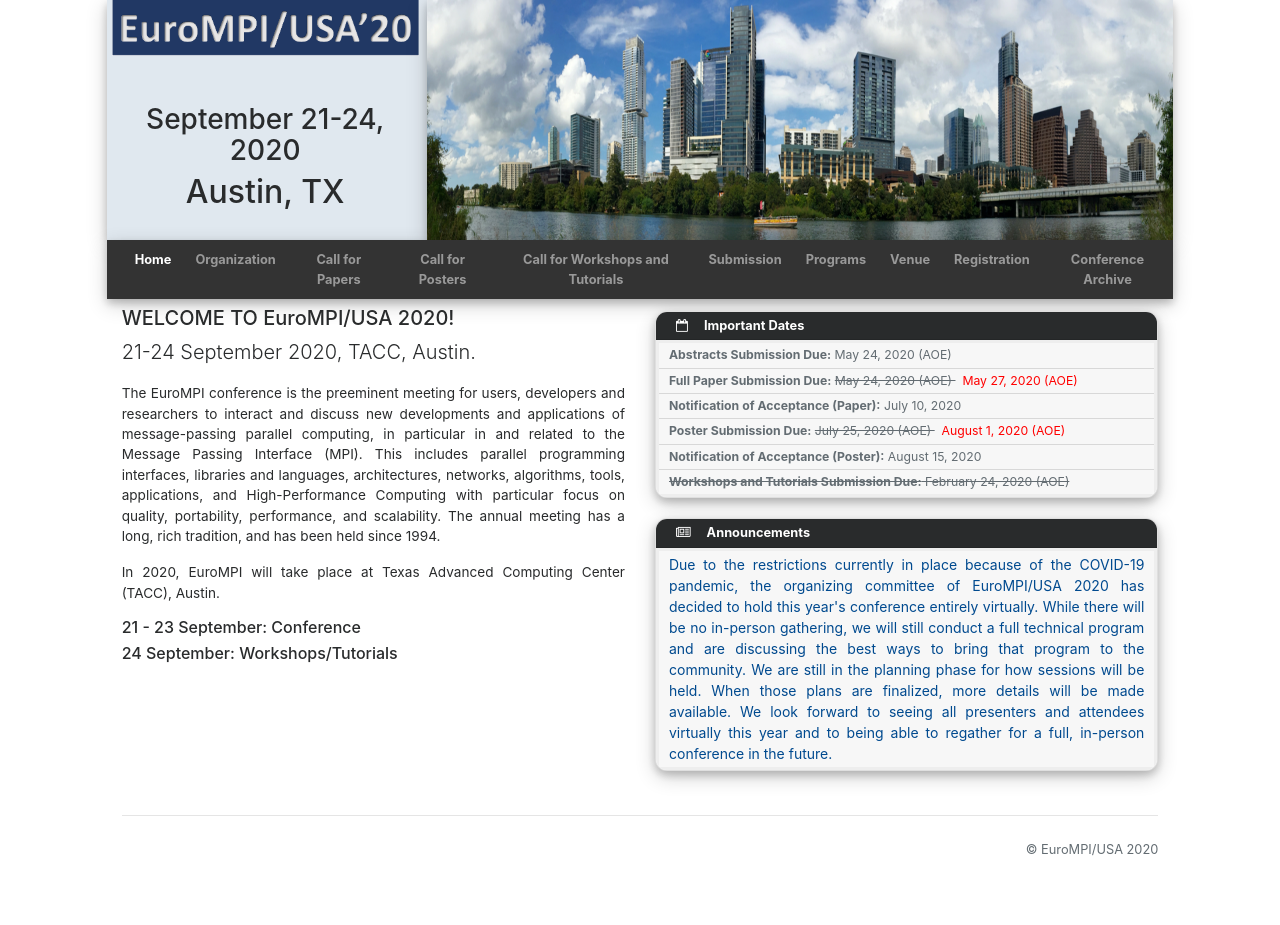
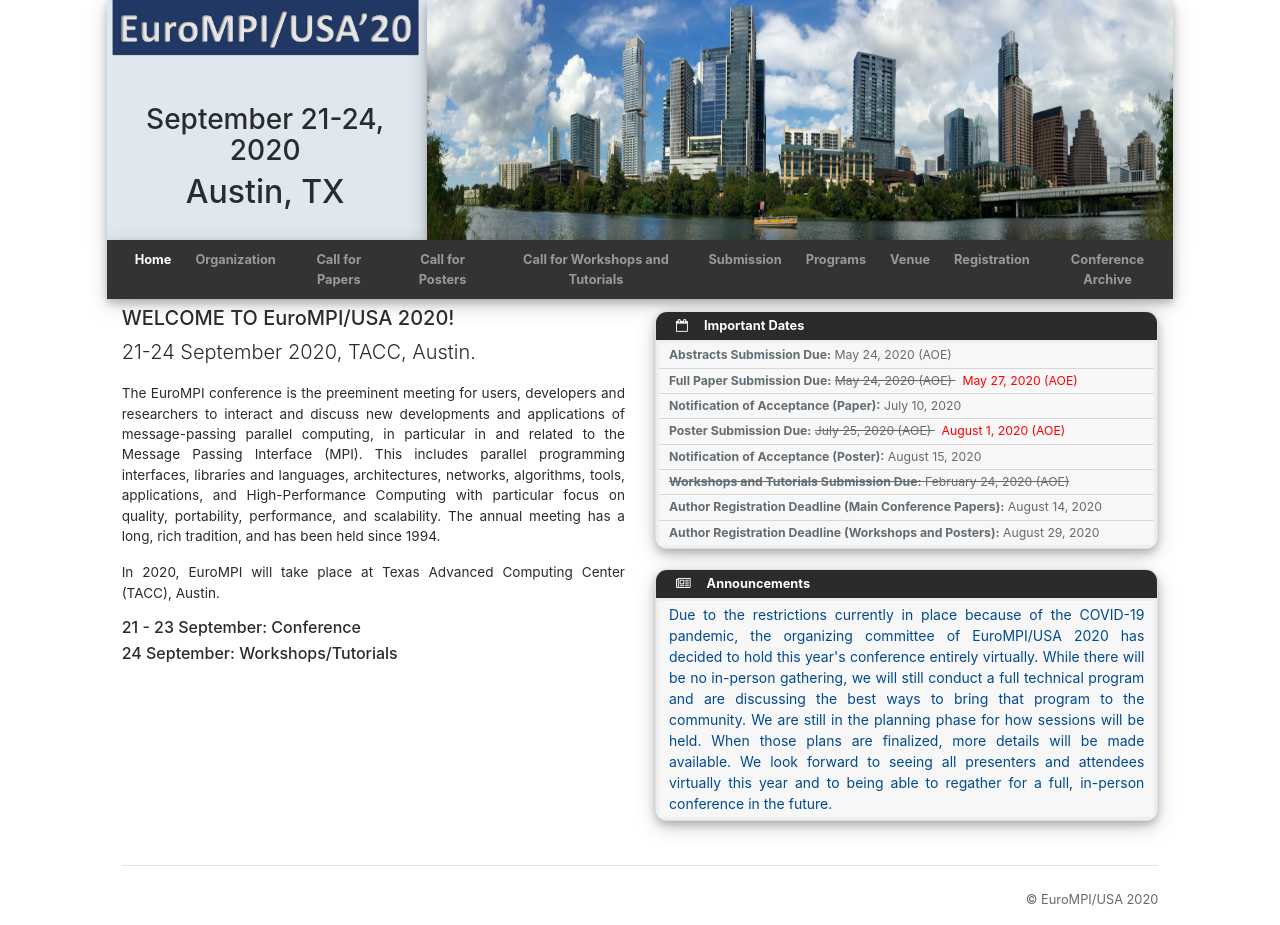
Before and after one commit to eurompi/eurompi.github.io, a Jekyll site: the page built from index.html, in a window 1280 px wide. Built offline with Jekyll 4.4.1, drawn with Linux system fonts in a browser that asks for light colours; nearby versions of some CDN libraries; before the commit the page ends 900 px from its top, so only the background shows below that.

Commit message:
Add registration deadline to important dates

```diff
--- a/_data/conference.yml
+++ b/_data/conference.yml
@@ -114,6 +114,12 @@
     timezone: AOE
     text: Workshops and Tutorials Submission Due
     pass_due: True
+  - date: 2020-8-14
+    text: Author Registration Deadline (Main Conference Papers)
+    pass_due: False
+  - date: 2020-8-29
+    text: Author Registration Deadline (Workshops and Posters)
+    pass_due: False
 news:
   - date:
     text: Due to the restrictions currently in place because of the COVID-19 pandemic, the organizing committee of EuroMPI/USA
```
